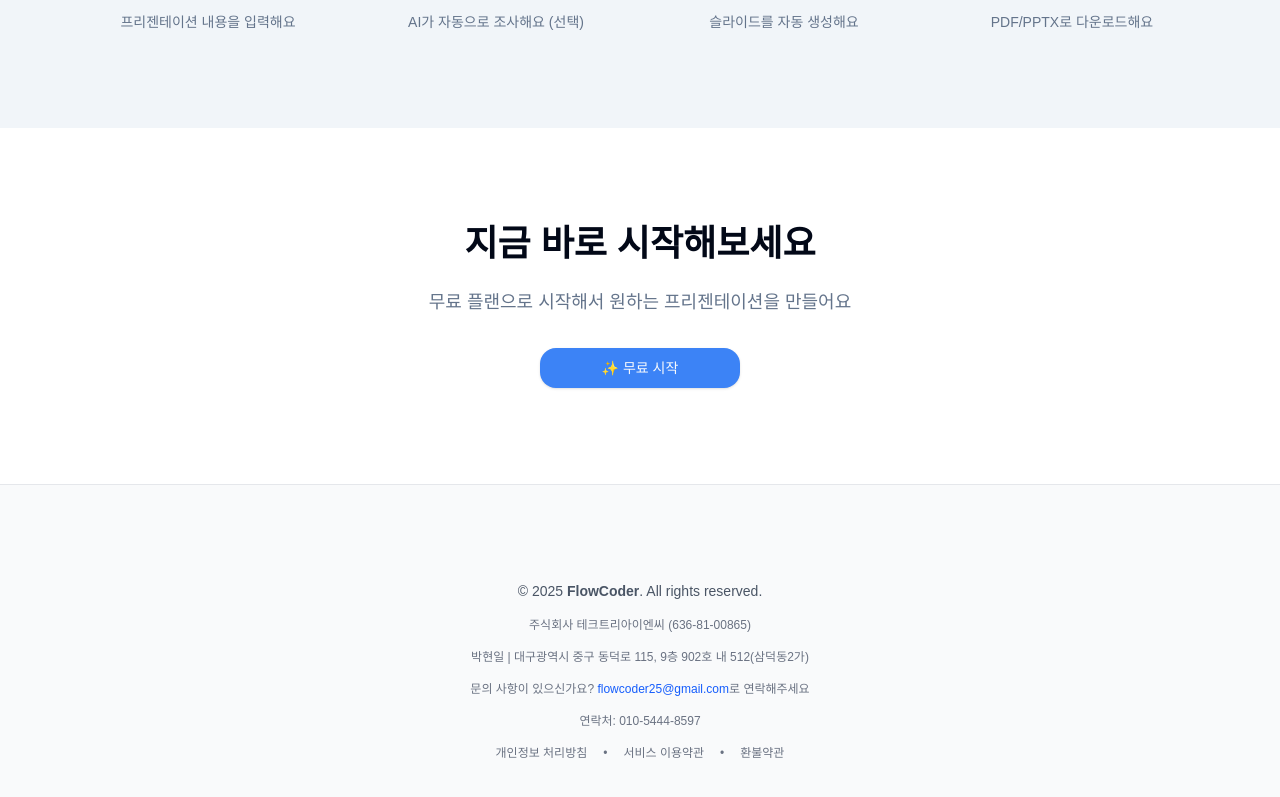
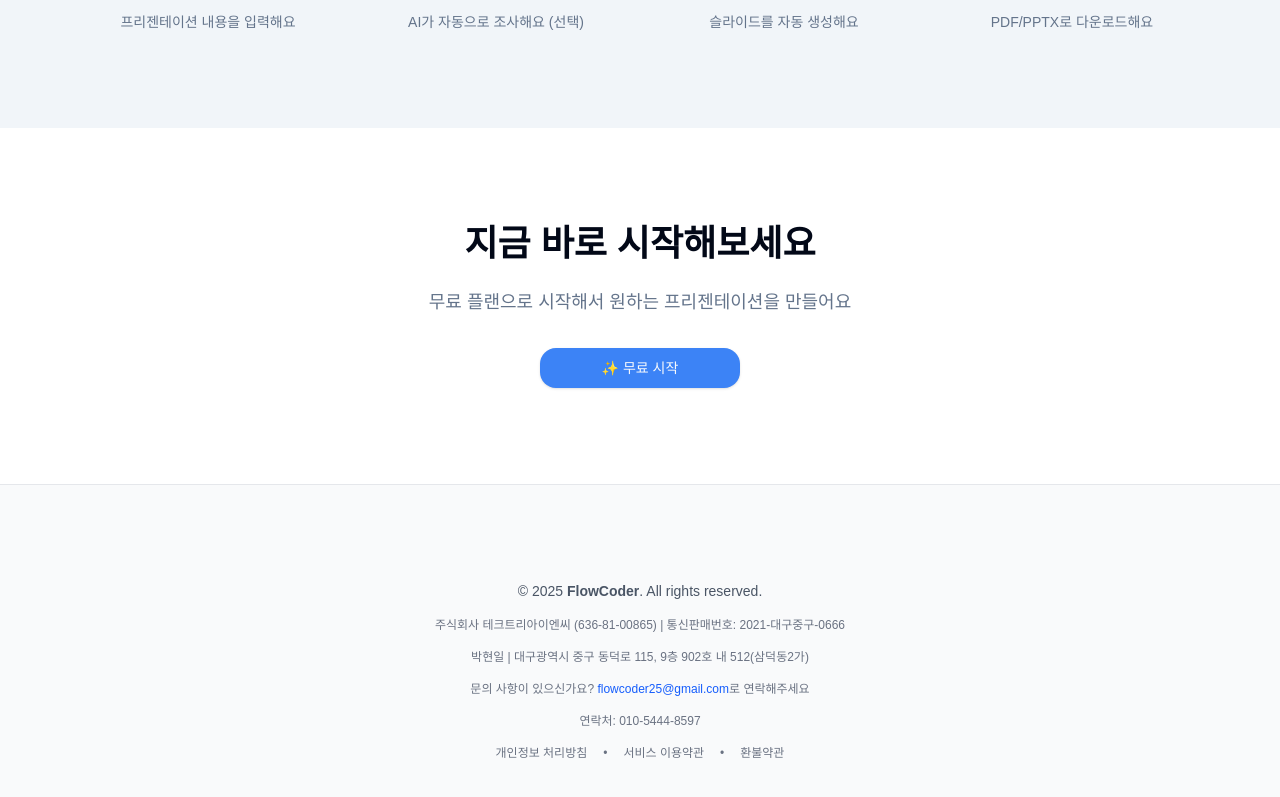
Before and after one commit to flowcoder2025/flowcoder-pptmaker, a Next.js app: page / in a window 1280 px wide. Shown: the part 1949-2746 px from the top of the page. Built offline with nearby package versions, Linux system fonts and the light colour scheme; no server answers.

Commit message:
feat: 푸터에 통신판매번호 추가
- 통신판매번호: 2021-대구중구-0666
- 사업자 정보와 함께 표시

```diff
--- a/components/layout/Footer.tsx
+++ b/components/layout/Footer.tsx
@@ -21,7 +21,7 @@ export default function Footer() {
 
           {/* 사업자 정보 */}
           <div className="text-xs text-gray-500">
-            주식회사 테크트리아이엔씨 (636-81-00865)
+            주식회사 테크트리아이엔씨 (636-81-00865) | 통신판매번호: 2021-대구중구-0666
           </div>
 
           {/* 대표자 및 주소 */}
```
